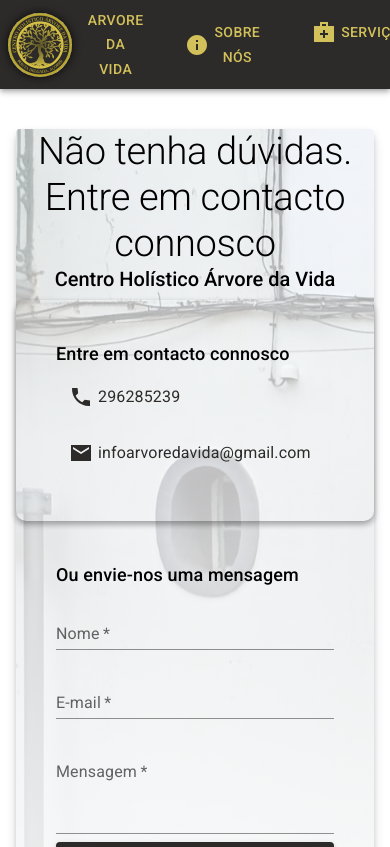
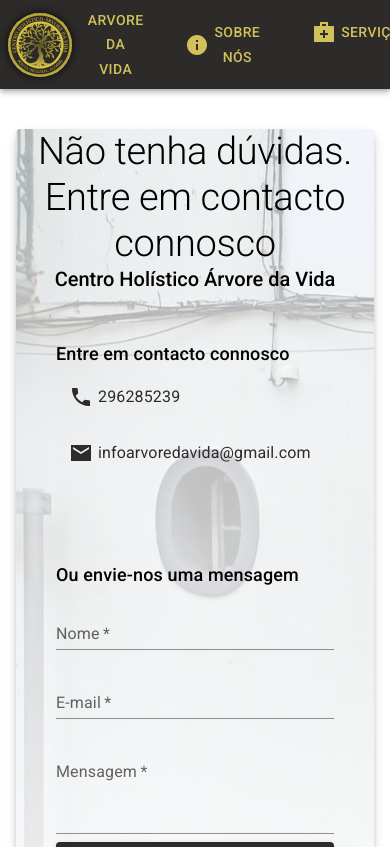
Before and after one commit to ruimpcastro/arvore-da-vida, a React (Create React App) app in the folder arvore-da-vida/: page /contactos in a window 390 px wide. Shown: the top 847 px of the page. Built offline with nearby package versions, Linux system fonts and the light colour scheme.

Commit message:
Mobile style adjustments

```diff
--- a/arvore-da-vida/src/components/Contactos/ContactosInfo/ContactosInfo.module.css
+++ b/arvore-da-vida/src/components/Contactos/ContactosInfo/ContactosInfo.module.css
@@ -25,8 +25,8 @@
   }
 
   .contactBox {
-    box-shadow: rgba(0, 0, 0, 0.16) 0px 3px 6px, rgba(0, 0, 0, 0.23) 0px 3px 6px;
-    border-radius: 10px;
+    /* box-shadow: rgba(0, 0, 0, 0.16) 0px 3px 6px, rgba(0, 0, 0, 0.23) 0px 3px 6px;
+    border-radius: 10px; */
     text-align: start;
   }
 
```
